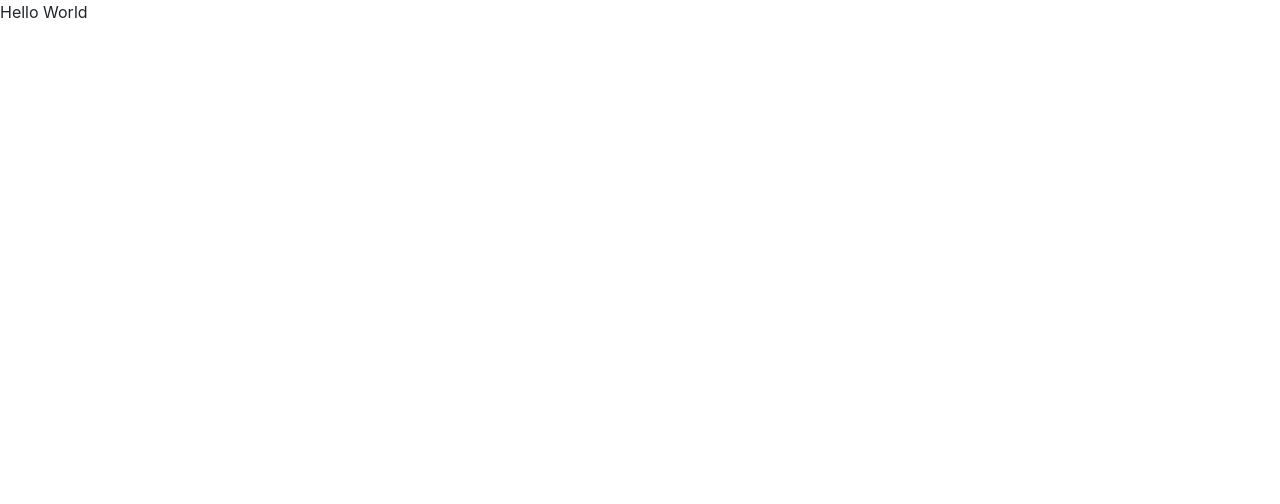
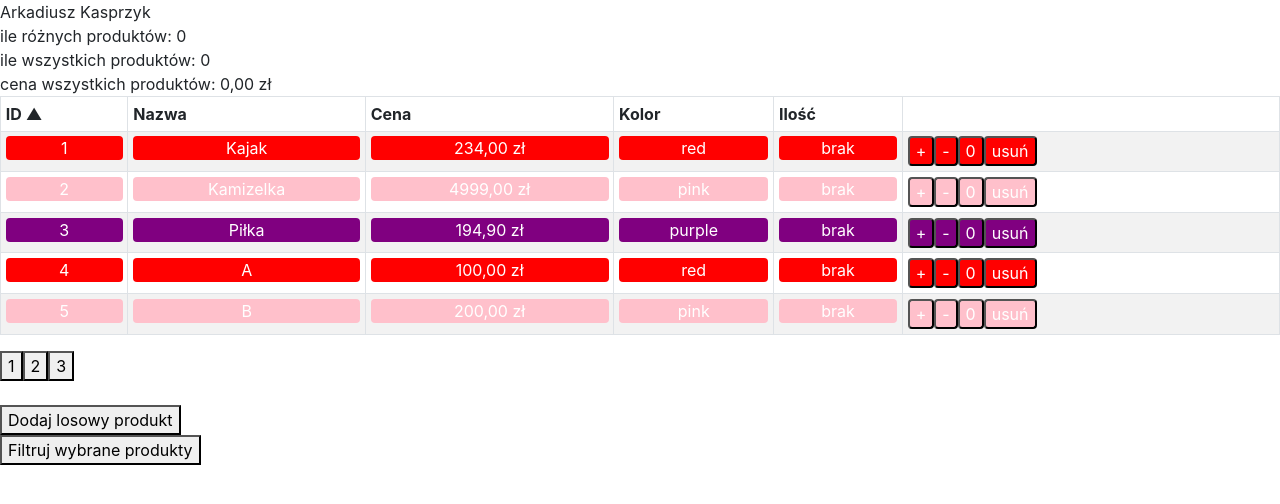
Before and after one commit to kasperski95/wieik-ssi-lab-vue, a Vue app: page / in a window 1280 px wide. Shown: the top 504 px of the page. Built offline with nearby package versions, Linux system fonts and the light colour scheme.

Commit message:
finish all necessary tasks

```diff
--- a/src/App.vue
+++ b/src/App.vue
@@ -1,16 +1,258 @@
 <template>
-  <div>Hello World</div>
+  <!-- karta górna -->
+
+  <div>
+    <div>
+      <div>Arkadiusz Kasprzyk</div>
+      <div>ile różnych produktów: {{ distinctProductCount }}</div>
+      <div>ile wszystkich produktów: {{ productTotalCount }}</div>
+      <div>cena wszystkich produktów: {{ productTotalPrice | currency }}</div>
+    </div>
+
+    <!-- tabela -->
+    <table class="table table-sm table-bordered table-striped text-left">
+      <tr>
+        <th
+          v-for="columnName in getColumns()"
+          :key="columnName"
+          @click="changeSortingColumn(columnName)"
+        >
+          {{ appendSortingIndicator(columnName) }}
+        </th>
+      </tr>
+      <tbody>
+        <tr v-for="p in getProducts()" :key="p.id">
+          <td>
+            <div v-bind="cellAttributes(p)">{{ p.id }}</div>
+          </td>
+          <td>
+            <div v-bind="cellAttributes(p)">{{ p.name }}</div>
+          </td>
+          <td>
+            <div v-bind="cellAttributes(p)">{{ p.price | currency }}</div>
+          </td>
+          <td>
+            <div v-bind="cellAttributes(p)">{{ p.color }}</div>
+          </td>
+          <td>
+            <div v-bind="cellAttributes(p)">{{ p.count | nullCount }}</div>
+          </td>
+          <td>
+            <button
+              v-bind="cellAttributes(p)"
+              @click="changeProductCount(p.id, 1)"
+            >
+              +
+            </button>
+            <button
+              v-bind="cellAttributes(p)"
+              @click="changeProductCount(p.id, -1)"
+            >
+              -
+            </button>
+            <button v-bind="cellAttributes(p)" @click="resetProductCount(p.id)">
+              0
+            </button>
+            <button v-bind="cellAttributes(p)" @click="deleteProduct(p.id)">
+              usuń
+            </button>
+          </td>
+        </tr>
+      </tbody>
+    </table>
+    <!-- paginacja -->
+    <button v-for="i in pageCount" :key="i" @click="onPageSelect(i - 1)">
+      {{ i }}
+    </button>
+
+    <br />
+    <br />
+
+    <!-- przyciski dolne -->
+    <button @click="addRandomProduct">Dodaj losowy produkt</button><br />
+    <button @click="toggleFilteringProducts">Filtruj wybrane produkty</button>
+  </div>
 </template>
 
 <script>
+import Vue from "vue";
+
 export default {
   name: "App",
-  data: () => ({}),
-  computed: {},
-  methods: {},
-  filters: {},
+  data: () => ({
+    newId: 15,
+    products: [
+      { id: 1, name: "Kajak", price: 234, color: "red", count: 0 },
+      { id: 2, name: "Kamizelka", price: 4999, color: "pink", count: 0 },
+      { id: 3, name: "Piłka", price: 194.9, color: "purple", count: 0 },
+      { id: 4, name: "A", price: 100, color: "red", count: 0 },
+      { id: 5, name: "B", price: 200, color: "pink", count: 0 },
+      { id: 6, name: "C", price: 300, color: "purple", count: 0 },
+      { id: 7, name: "D", price: 400, color: "pink", count: 0 },
+      { id: 8, name: "E", price: 500, color: "red", count: 0 },
+      { id: 9, name: "F", price: 600, color: "pink", count: 0 },
+      { id: 10, name: "G", price: 700, color: "purple", count: 0 },
+      { id: 11, name: "H", price: 800, color: "red", count: 0 },
+      { id: 12, name: "I", price: 900, color: "pink", count: 0 },
+      { id: 13, name: "J", price: 1000, color: "purple", count: 0 },
+      { id: 14, name: "K", price: 1100, color: "red", count: 0 },
+    ],
+    activePage: 0,
+    productsPerPage: 5,
+    showOnlyBasket: false,
+    sortBy: "ID",
+    descendedSort: false,
+  }),
+  computed: {
+    distinctProductCount() {
+      return this.products.filter((p) => p.count > 0).length;
+    },
+    productTotalCount() {
+      return this.products.reduce((acc, p) => {
+        return acc + p.count;
+      }, 0);
+    },
+    productTotalPrice() {
+      return this.products.reduce((acc, p) => {
+        return acc + p.price * p.count;
+      }, 0);
+    },
+    pageCount() {
+      return Math.ceil(this.products.length / this.productsPerPage);
+    },
+  },
+  methods: {
+    changeSortingColumn(columnName) {
+      if (this.sortBy === columnName) {
+        this.descendedSort = !this.descendedSort;
+      } else {
+        this.sortBy = columnName;
+        this.descendedSort = false;
+      }
+    },
+    appendSortingIndicator(columnName) {
+      if (this.sortBy === columnName) {
+        return columnName + " " + (this.descendedSort ? "▼" : "▲");
+      } else return columnName;
+    },
+    getColumns() {
+      return ["ID", "Nazwa", "Cena", "Kolor", "Ilość"];
+    },
+
+    cellAttributes(product) {
+      return {
+        style: {
+          backgroundColor: product.color,
+          color: "white",
+          textAlign: "center",
+          borderRadius: "4px",
+        },
+      };
+    },
+
+    addRandomProduct() {
+      this.products.push({
+        id: this.newId,
+        name: Math.random().toString(36).substring(2, 16),
+        price:
+          parseInt(
+            Math.random()
+              .toString(10)
+              .substring(2, 7 + (Math.random() % 4))
+          ) / 100,
+        color: `#${Math.random().toString(10).substring(2, 8)}`,
+        count: 0,
+      });
+      this.activePage =
+        Math.ceil(this.products.length / this.productsPerPage) - 1;
+      this.newId++;
+    },
+
+    toggleFilteringProducts() {
+      this.showOnlyBasket = !this.showOnlyBasket;
+    },
+
+    getProducts() {
+      return this.products
+        .filter((p) => {
+          if (this.showOnlyBasket) return p.count > 0;
+          return true;
+        })
+        .sort((lhs, rhs) => {
+          let propName = "id";
+
+          switch (this.sortBy) {
+            case "ID":
+              propName = "id";
+              break;
+            case "Nazwa":
+              propName = "name";
+              break;
+            case "Cena":
+              propName = "price";
+              break;
+            case "Kolor":
+              propName = "color";
+              break;
+            case "Ilość":
+              propName = "count";
+              break;
+          }
+
+          const result = lhs[propName] > rhs[propName] ? 1 : -1;
+          return result * (this.descendedSort ? -1 : 1);
+        })
+        .slice(
+          this.activePage * this.productsPerPage,
+          (this.activePage + 1) * this.productsPerPage
+        );
+    },
+
+    onPageSelect(pageIndex) {
+      this.activePage = pageIndex;
+    },
+
+    changeProductCount(productId, amount) {
+      const index = this.products.findIndex((p) => p.id === productId);
+      const product = this.products[index];
+      Vue.set(this.products, index, {
+        ...product,
+        count: Math.max(0, product.count + amount),
+      });
+    },
+
+    resetProductCount(productId) {
+      const index = this.products.findIndex((p) => p.id === productId);
+      const product = this.products[index];
+      Vue.set(this.products, index, {
+        ...product,
+        count: 0,
+      });
+    },
+
+    deleteProduct(productId) {
+      this.products.splice(
+        this.products.findIndex((p) => productId === p.id),
+        1
+      );
+    },
+  },
+  filters: {
+    currency(value) {
+      return new Intl.NumberFormat("pl-PL", {
+        style: "currency",
+        currency: "PLN",
+      }).format(value);
+    },
+    nullCount(value) {
+      return value ? value : "brak";
+    },
+  },
 };
 </script>
 
 <style scoped>
+th {
+  cursor: pointer;
+}
 </style>
```
